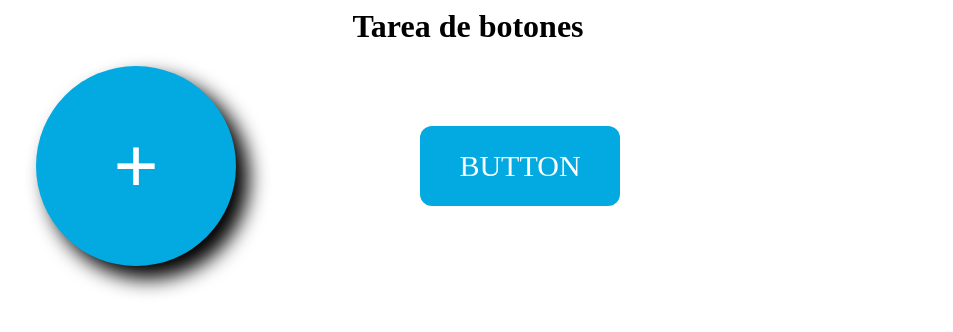
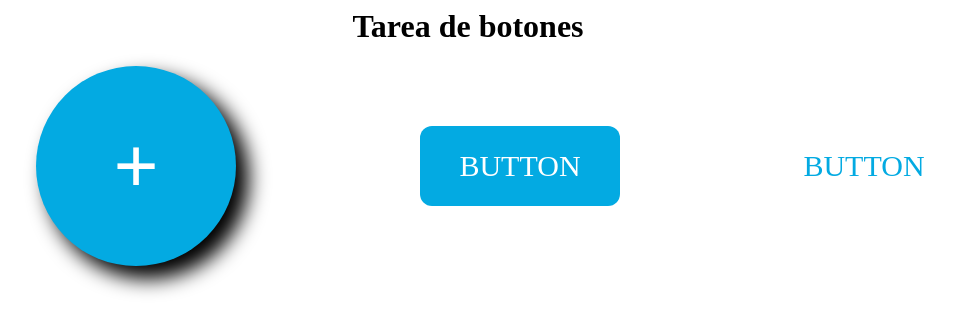
Before and after one commit to Castro-D/Nucba-ejercicios, a plain HTML site: page index.html in a window 1280 px wide. Shown: the whole page, without its empty margins (172-1125 px from the left). Drawn offline with Linux system fonts and the light colour scheme.

Commit message:
agrega tercer boton

```diff
--- a/index.html
+++ b/index.html
@@ -12,8 +12,8 @@
             <div class='botones rectangular'>
                 <span class='texto-medio'>BUTTON</span>
             </div>
-            <div class='botones'>
-
+            <div class='botones transparente texto-boton-ultimo'>
+                BUTTON
             </div>
         </div>
     </body>
--- a/style.css
+++ b/style.css
@@ -44,3 +44,19 @@ h1 {
     font-size: 30px;
     color: white;
 }
+
+.transparente {
+    line-height: 80px;
+    position: relative;
+    left: 520px;
+    top: 60px;
+    width: 200px;
+    height: 80px;
+    background-color: transparent;
+    text-align: center;
+}
+
+.texto-boton-ultimo {
+    display: inline-block;
+    font-size: 30px;
+    color: rgb(3, 170, 226);
```
